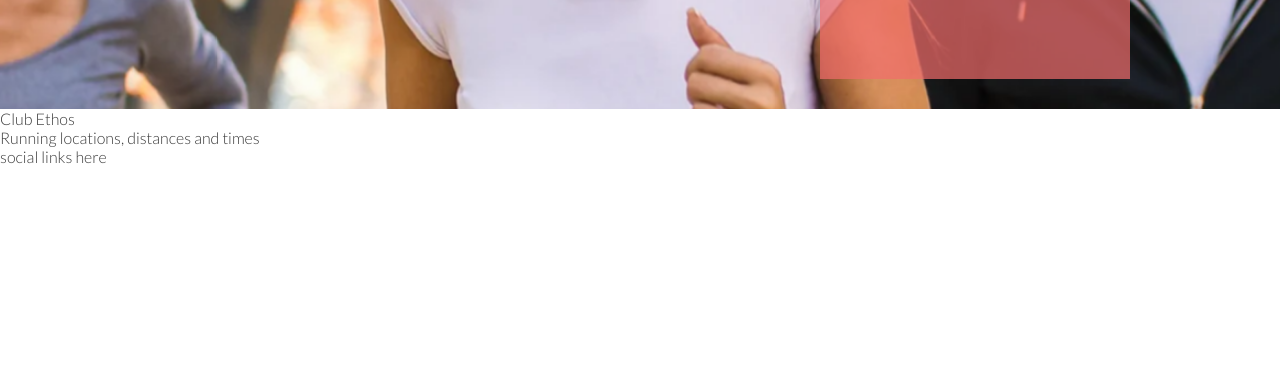
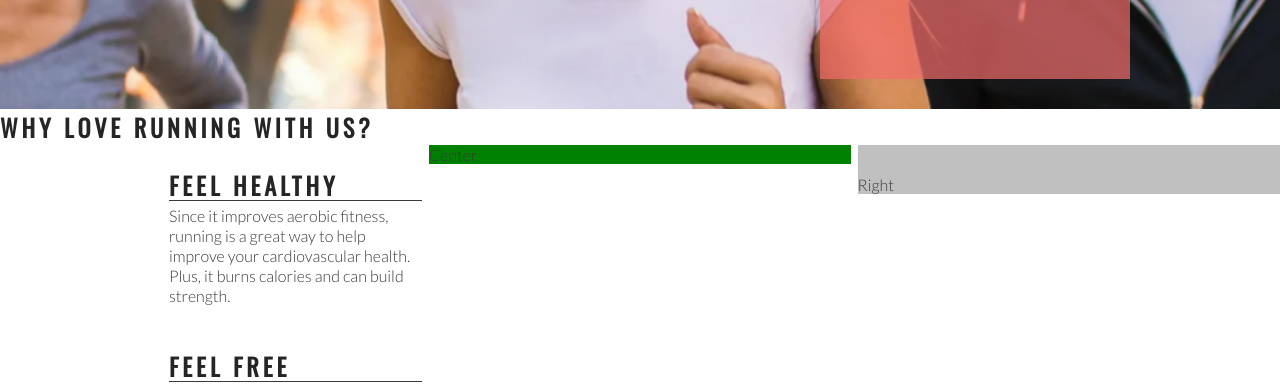
Before and after one commit to rpf13/love-running, a plain HTML site: page index.html in a window 1280 px wide. Shown: the part 566-952 px from the top of the page. Before the commit the page ends 800 px from the top, so only its background shows below. Drawn offline with nearby package versions, Linux system fonts and the light colour scheme.

Commit message:
Add Club Ethos
- Add club ethos main structure
- Add left about structure, position, content & style

```diff
--- a/assets/css/style.css
+++ b/assets/css/style.css
@@ -25,6 +25,7 @@ h1, h2 {
 #logo {
     float: left;
     font-size: 280%;
+    margin-left: 30px;
 
 }
 
@@ -112,3 +113,42 @@ h1, h2 {
 
     position: absolute;
 }
+
+/* club ethos */
+
+#club-ethos {
+    height: 600px;
+}
+
+#left-about {
+    padding-top: 30px;
+    width: 33%;
+    float: left;
+}
+
+#right-about {
+    padding-top: 30px;
+    width: 33%;
+    float: right;
+    background-color: silver;
+}
+
+#center-about {
+    width: 33%;
+    margin: 0 auto;
+    background-color: green;
+}
+
+hr {
+    border-top: 1px solid #3a3a3a;
+    width: 100%;
+    margin: 5px 0;
+}
+
+.left-about-heading {
+    width: 60%;
+    float: right;
+    line-height: 20px;
+    clear: both;
+    margin-bottom: 50px;
+}
--- a/index.html
+++ b/index.html
@@ -37,8 +37,22 @@
             <h3>Dublin Docklands & Phoenix Park</h3>
         </div>
     </section>
-    <section>
-        Club Ethos
+    <section id="club-ethos">
+        <h1> Why Love Running With Us?</h1>
+        <div id="left-about">
+            <div class="left-about-heading">
+                <h2>Feel Healthy</h2>
+                <hr>
+                <p>Since it improves aerobic fitness, running is a great way to help improve your cardiovascular health. Plus, it burns calories and can build strength.</p>
+            </div>
+            <div class="left-about-heading">
+                <h2>Feel Free</h2>
+                <hr>
+                <p>Physical exercise, running included, is known to release endorphins in the brain. Endorphins make you more energetic, more awake and, yes, happier.</p>
+            </div>
+        </div>
+        <div id="right-about">Right</div>
+        <div id="center-about">Center</div>
     </section>
     <section>
         Running locations, distances and times
```
